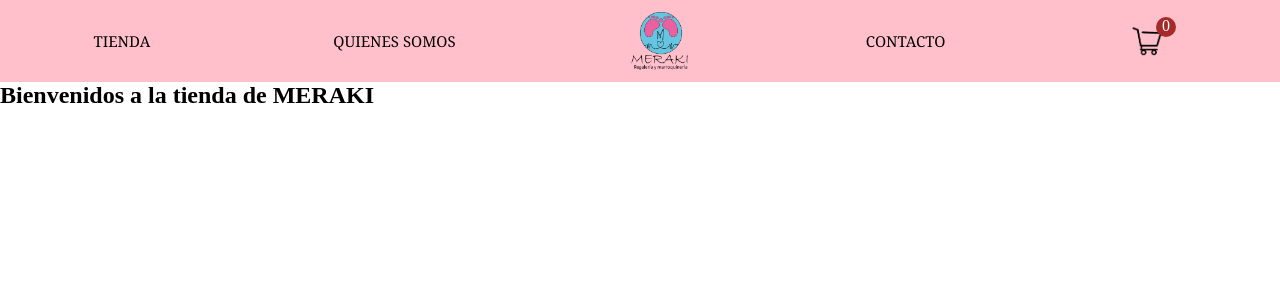
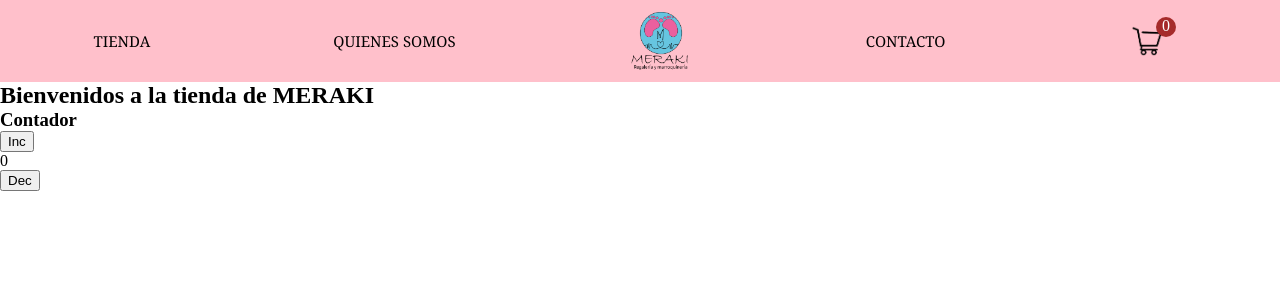
Before and after one commit to franezeq/PreEntrega1-BarrientosFranco, a React (Vite) app: page / in a window 1280 px wide. Shown: the top 300 px of the page. Built offline with nearby package versions, Linux system fonts and the light colour scheme.

Commit message:
installado reactrouterdom

```diff
--- a/package.json
+++ b/package.json
@@ -11,7 +11,8 @@
   },
   "dependencies": {
     "react": "^18.2.0",
-    "react-dom": "^18.2.0"
+    "react-dom": "^18.2.0",
+    "react-router-dom": "^6.23.1"
   },
   "devDependencies": {
     "@types/react": "^18.2.66",
--- /dev/null
+++ b/src/components/ItemCount.jsx
@@ -0,0 +1,32 @@
+import { useRef } from "react";
+import { useState } from "react";
+
+export default function ItemCount() {
+    const [cont, setCont] = useState(0);
+    const clicks = useRef(0);
+
+
+const handleInc = () => {
+    setCont(cont + 1);
+    clicks.current++;
+
+};
+
+const handleDec = () =>{
+    setCont(cont - 1);
+    clicks.current++;
+}
+
+return(
+    <>
+    <h3>Contador</h3>
+    <section>
+        <button onClick={handleInc}>Inc</button>
+        <p>{cont}</p>
+        <button onClick={handleDec}>Dec</button>
+
+    </section>
+
+    </>
+)
+}
--- a/src/components/ItemListContainer.jsx
+++ b/src/components/ItemListContainer.jsx
@@ -1,6 +1,8 @@
 import Bienvenida from "./Bienvenida"
+import ItemCount from "./ItemCount"
 export default function ItemListContainer() {
     return (<>
         <Bienvenida greeting="Bienvenidos a la tienda de MERAKI"/>
-    </>)
+        <ItemCount/>
+        </>)
 }
```
Also changed, not shown: src/components/AsyncMok.js (added), 1 other file (tests, documents, lock files or other folders).
